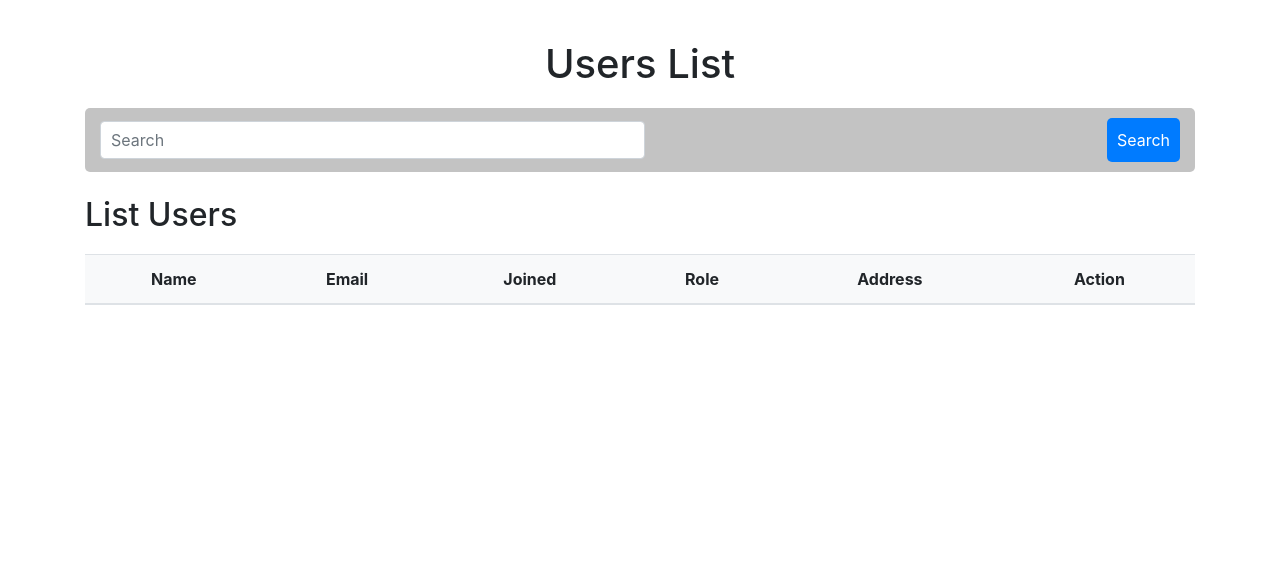
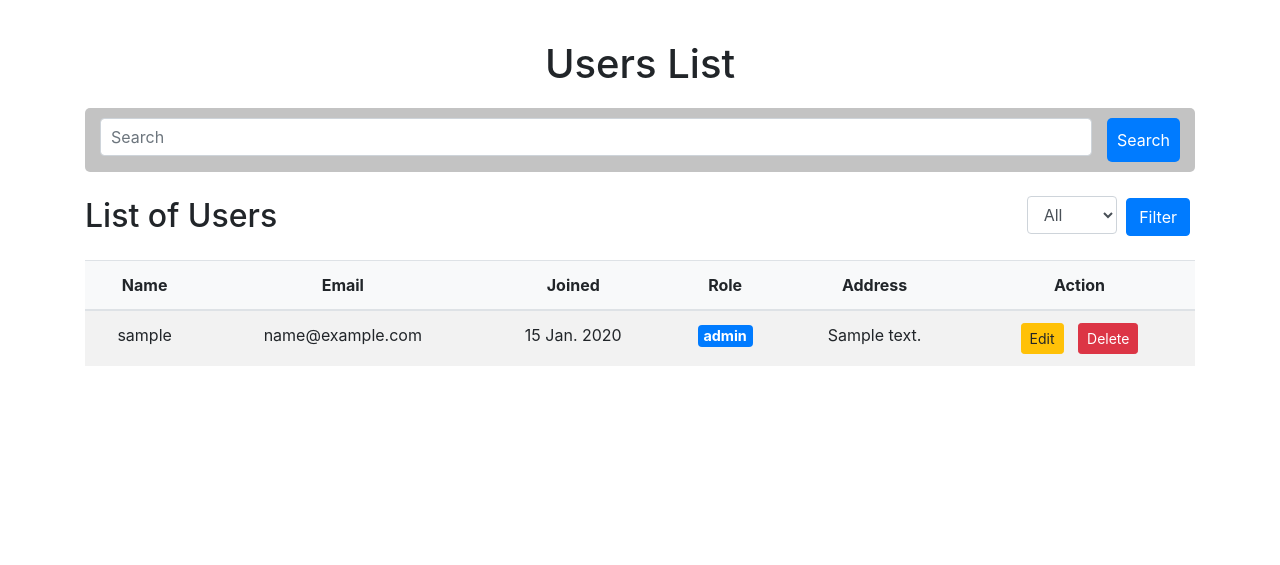
Before and after one commit to renbaluntang/MAKO---Real-Estate-Management-System, a Django app: page /user_management_users/ in a window 1280 px wide. Shown: the part 70-635 px from the top of the page. Run offline with Django 5.2, Linux system fonts and the light colour scheme; tables that the repository leaves empty hold one stand-in row (values such as "Sample post"); lists and menus that the app fills with data are empty; some libraries are stand-ins or nearby versions.

Commit message:
-ADMIN- UsersList Done and partial UI for dashboard

```diff
--- a/makowebsite/makowebsite/makoapp/templates/user_management_users.html
+++ b/makowebsite/makowebsite/makoapp/templates/user_management_users.html
@@ -5,12 +5,24 @@
 {% block content %}
 <div class="container">
     <h1 class="text-center">Users List</h1>
-    <div class="search-container">
-        <input type="text" placeholder="Search" class="form-control" />
-        <button class="btn btn-primary">Search</button>
+    <div class="search-container d-flex mb-4">
+        <form method="GET" action="" class="d-flex w-100">
+            <input type="text" name="search" placeholder="Search" class="form-control me-2" value="{{ search_query }}" style="flex: 1;" />
+            <button class="btn btn-primary" type="submit">Search</button>
+        </form>
     </div>
-    <h2 class="mt-4">List Users</h2>
-    <table class="table table-striped">
+    <div class="d-flex justify-content-between align-items-center mt-4">
+        <h2 class="mb-0">List of Users</h2>
+        <form method="GET" action="" class="d-inline">
+            <select name="role" class="form-control" style="display: inline-block; width: auto;">
+                <option value="all" {% if role_filter == 'all' %}selected{% endif %}>All</option>
+                <option value="buyer" {% if role_filter == 'buyer' %}selected{% endif %}>Buyer</option>
+                <option value="seller" {% if role_filter == 'seller' %}selected{% endif %}>Seller</option>
+            </select>
+            <button type="submit" class="btn btn-primary">Filter</button>
+        </form>
+    </div>
+    <table class="table table-striped mt-4">
         <thead>
             <tr>
                 <th>Name</th>
@@ -23,17 +35,19 @@
         </thead>
         <tbody>
             {% for user in users %}
+            {% if user.role.role_name != 'Admin' %}  <!-- Check if user is not an admin -->
             <tr>
                 <td>{{ user.user_name }}</td>
                 <td>{{ user.user_email }}</td>
                 <td>{{ user.date_joined|date:"d M. Y" }}</td>
-                <td><span class="badge badge-success">{{ user.role.role_name }}</span></td>
+                <td><span class="badge badge-primary">{{ user.role.role_name }}</span></td> <!-- or success -->
                 <td>{{ user.user_address }}</td>
                 <td>
                     <a href="{% url 'update_user_role' user.id %}" class="btn btn-warning btn-sm">Edit</a>
                     <a href="#" class="btn btn-danger btn-sm">Delete</a>
                 </td>
             </tr>
+            {% endif %}
             {% endfor %}
         </tbody>
     </table>
--- a/makowebsite/makowebsite/makoapp/views.py
+++ b/makowebsite/makowebsite/makoapp/views.py
@@ -93,7 +93,25 @@ def update_user_role_view(request, user_id):
     return render(request, 'update_user_role.html', {'form': form, 'user': user})
 
 def user_management_users_view(request):
-    return render(request, 'user_management_users.html')
+    # Get search query and role filter from request
+    search_query = request.GET.get('search', '')
+    role_filter = request.GET.get('role', 'all')
+
+    # Base query for users
+    users = User.objects.exclude(role__role_name='Admin')  # Exclude admin users
+
+    # Apply search filter
+    if search_query:
+        users = users.filter(user_name__icontains=search_query)
+
+    # Apply role filter
+    if role_filter == 'buyer':
+        users = users.filter(role__role_name='Buyer')
+    elif role_filter == 'seller':
+        users = users.filter(role__role_name='Seller')
+
+    return render(request, 'user_management_users.html', {'users': users, 'search_query': search_query, 'role_filter': role_filter})
+
 
 def user_management_dashboard_view(request):
     return render(request, 'user_management_dashboard.html')
```
Also changed, not shown: makowebsite/makowebsite/makoapp/templates/user_management_dashboard.html (+53 -2 lines).
